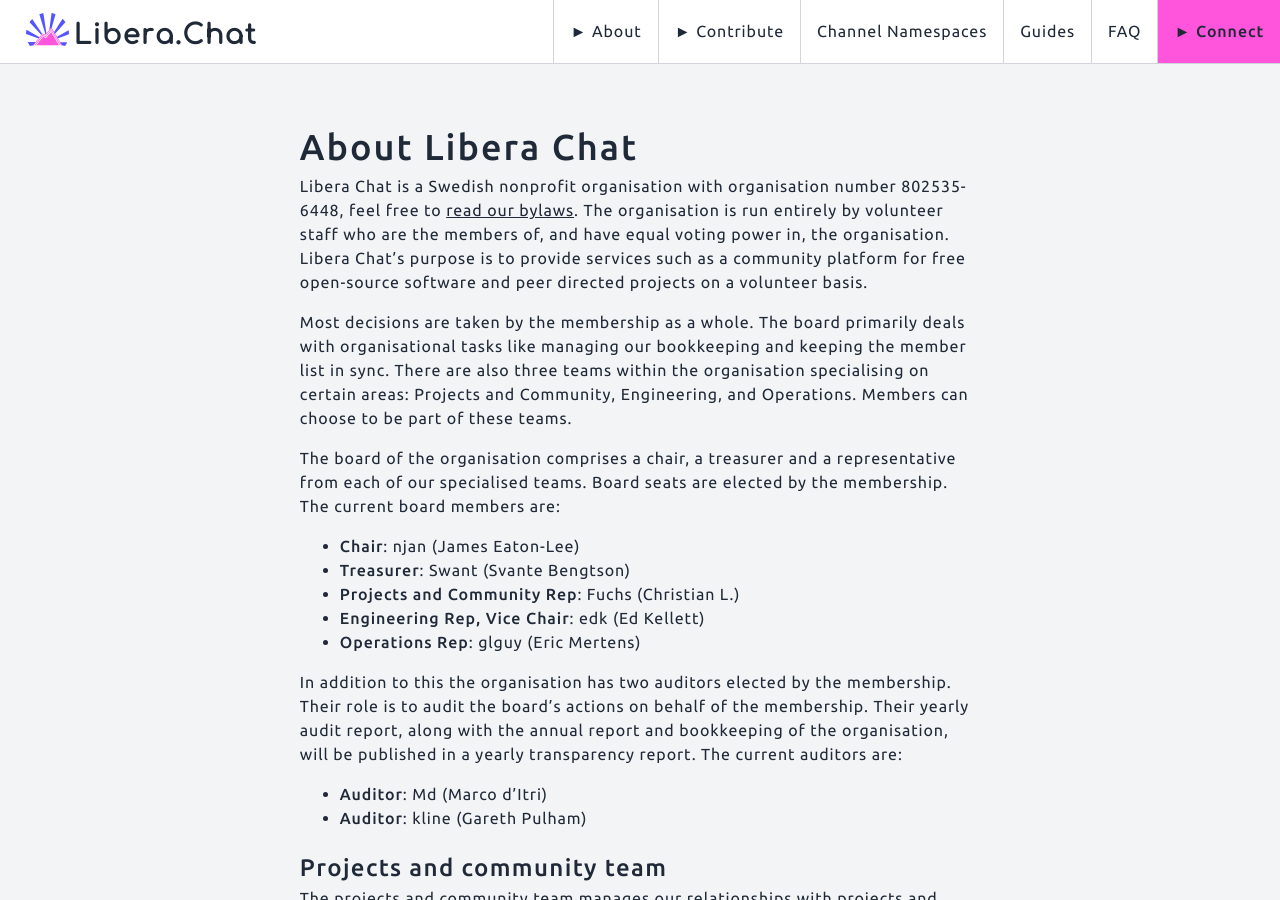
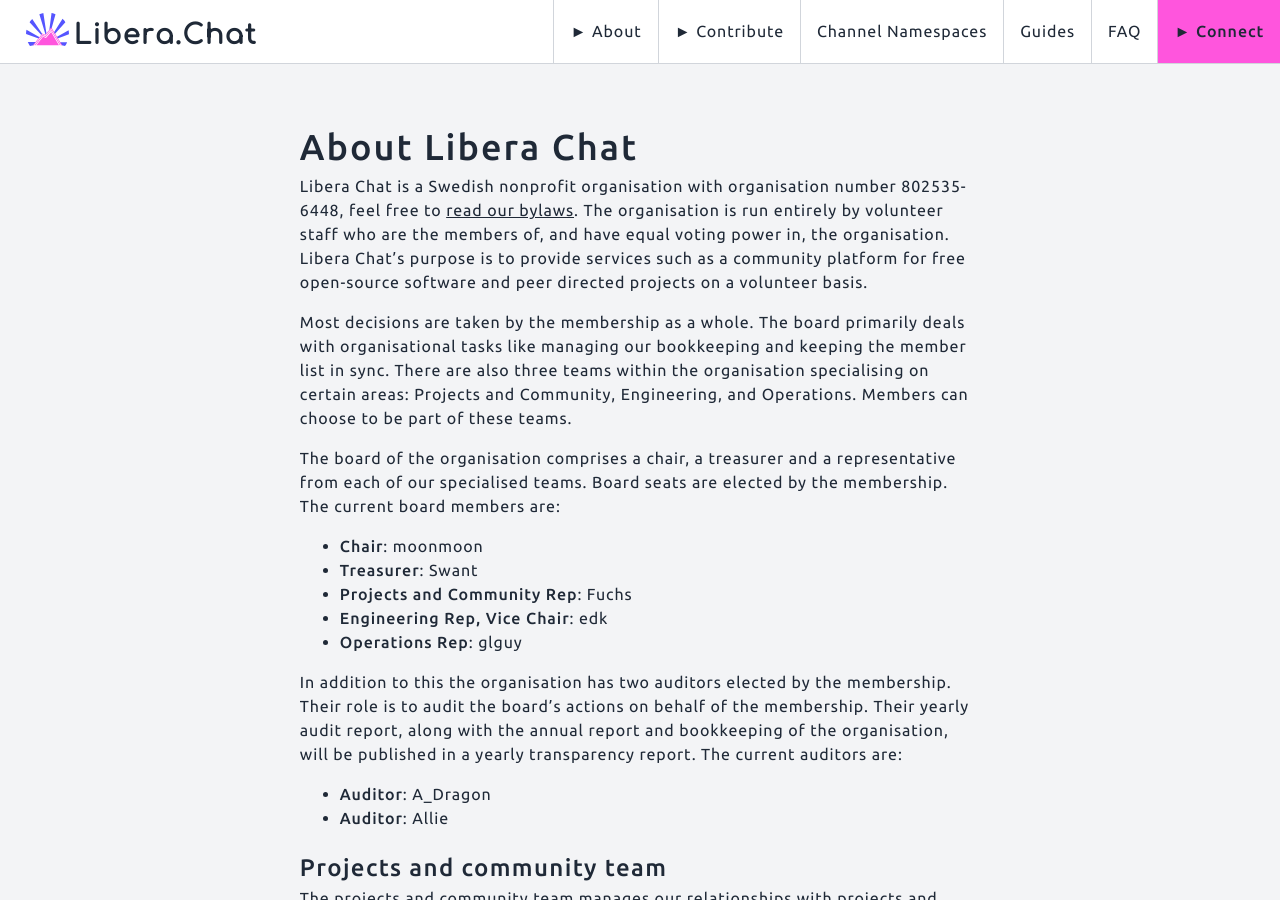
Before and after one commit to Libera-Chat/libera-chat.github.io, a Jekyll site: the page built from about.md, in a window 1280 px wide and 900 px high. Built offline with Jekyll 4.4.1, drawn with Linux system fonts in a browser that asks for light colours.

Commit message:
annual general meeting elections

```diff
--- a/about.md
+++ b/about.md
@@ -19,11 +19,11 @@
 representative from each of our specialised teams. Board seats are elected
 by the membership. The current board members are:
 
-- **Chair**: njan (James Eaton-Lee)
-- **Treasurer**: Swant (Svante Bengtson)
-- **Projects and Community Rep**: Fuchs (Christian L.)
-- **Engineering Rep, Vice Chair**: edk (Ed Kellett)
-- **Operations Rep**: glguy (Eric Mertens)
+- **Chair**: moonmoon
+- **Treasurer**: Swant
+- **Projects and Community Rep**: Fuchs
+- **Engineering Rep, Vice Chair**: edk
+- **Operations Rep**: glguy
 
 In addition to this the organisation has two auditors elected by the membership.
 Their role is to audit the board's actions on behalf of the membership.
@@ -31,8 +31,8 @@
 organisation, will be published in a yearly transparency report.
 The current auditors are:
 
-- **Auditor**: Md (Marco d'Itri)
-- **Auditor**: kline (Gareth Pulham)
+- **Auditor**: A_Dragon
+- **Auditor**: Allie
 
 ## Projects and community team
 
```
